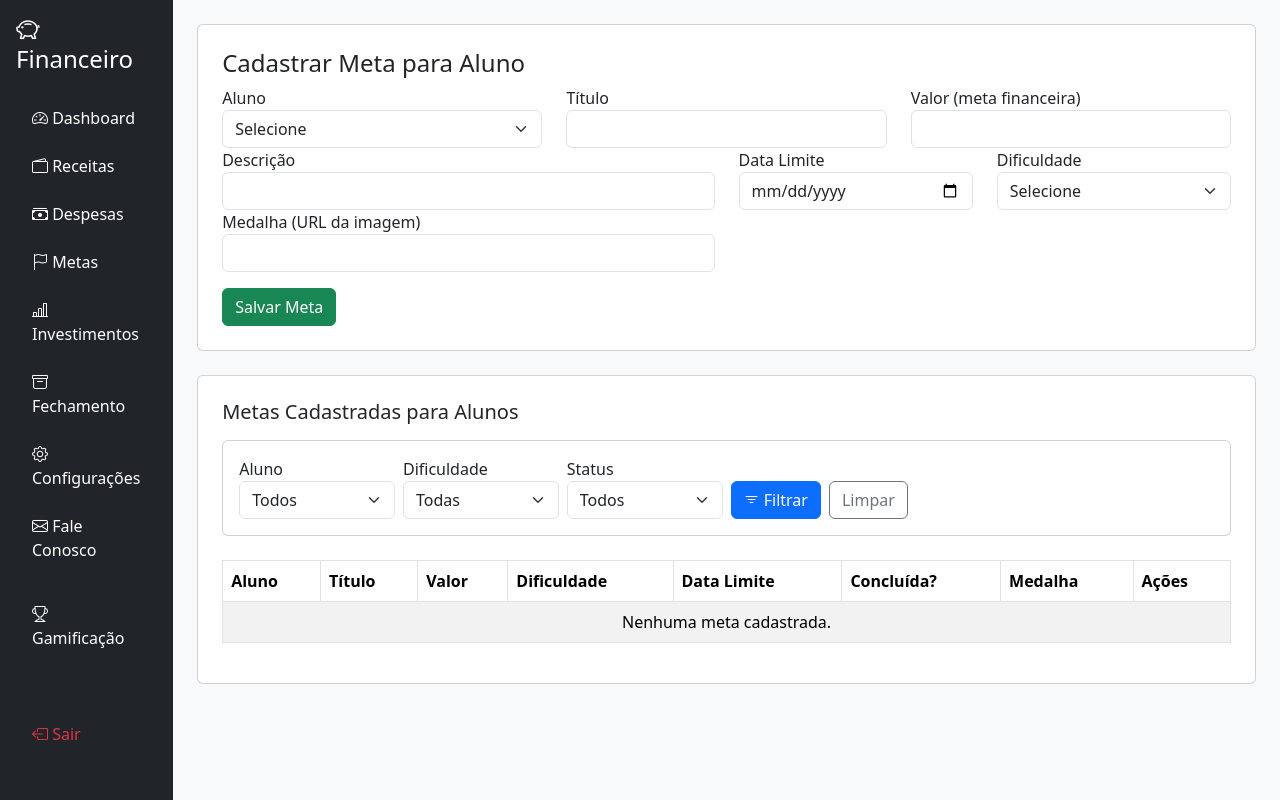
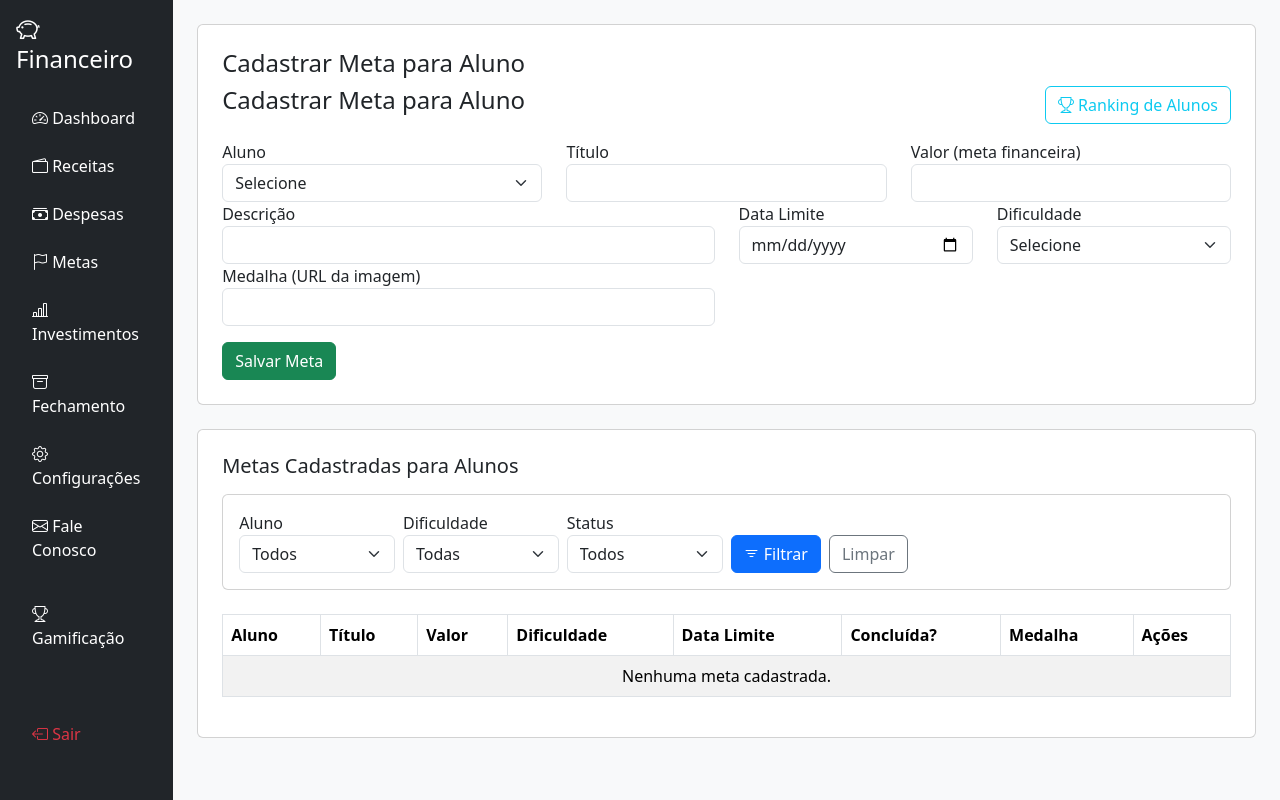
Before and after one commit to Diego-Fontenele/GestaoFinanceira, a PHP site: page /gamificacao_mentor.php in a window 1280 px wide. Run offline with PHP 8.4, Linux system fonts and the light colour scheme; the visitor is signed in with stand-in values (Sample User, id 1); data that the repository does not hold is empty; some libraries are stand-ins or nearby versions.

Commit message:
Criando a parte de gamificação

```diff
--- a/gamificacao_mentor.php
+++ b/gamificacao_mentor.php
@@ -122,6 +122,12 @@ $metas = $stmt->fetchAll(PDO::FETCH_ASSOC);
     <div class="flex-grow-1 p-4">
         <div class="card p-4 mb-4">
             <h4>Cadastrar Meta para Aluno</h4>
+            <div class="d-flex justify-content-between align-items-center mb-3">
+            <h4>Cadastrar Meta para Aluno</h4>
+            <a href="ranking_mentor.php" class="btn btn-outline-info">
+                <i class="bi bi-trophy"></i> Ranking de Alunos
+            </a>
+            </div>
             <form method="POST">
                 <div class="row">
                     <div class="col-md-4">
```
